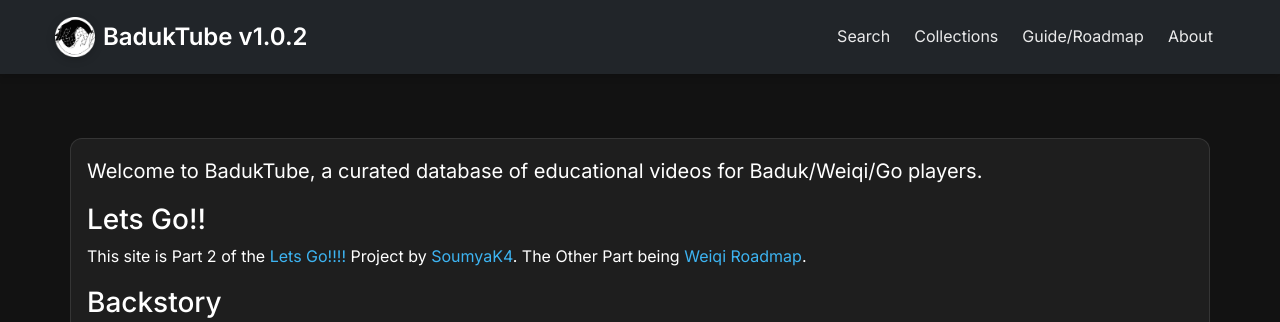
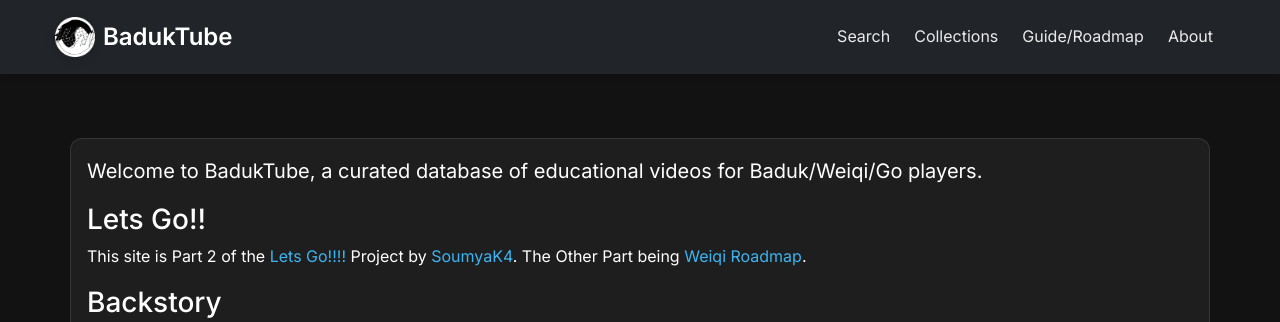
Before and after one commit to SoumyaK4/BadukTube, a Flask app: page /about in a window 1280 px wide. Shown: the top 322 px of the page. Run offline with Flask 3, Linux system fonts and the light colour scheme; some libraries are stand-ins or nearby versions.

Commit message:
Update base.html

```diff
--- a/templates/base.html
+++ b/templates/base.html
@@ -84,7 +84,7 @@
         <div class="container">
             <a class="navbar-brand" href="/">
                 <img src="{{ url_for('static', filename='images/logo.webp') }}" alt="Baduk Lectures" width="40" height="40" class="d-inline-block align-top me-2">
-                BadukTube v1.0.2
+                BadukTube
             </a>
             <!-- Hamburger Button for Mobile -->
             <button class="hamburger-menu" type="button" aria-label="Toggle navigation">
```
